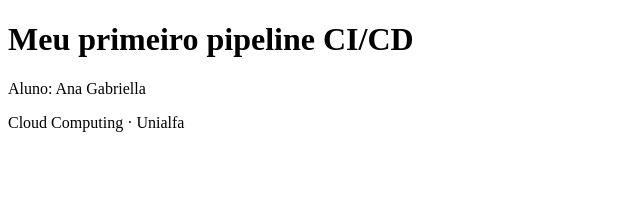
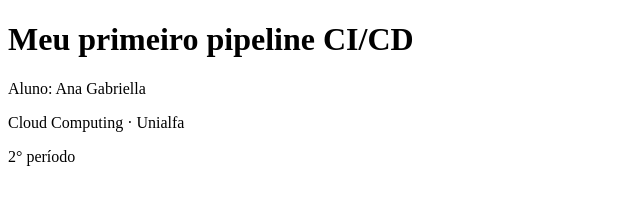
Before and after one commit to gabbiesayuri-dev/lab-ci, a website: page index.html in a window 1280 px wide. Shown: the full height of the page, 0-640 px from the left. Drawn offline with Linux system fonts and the light colour scheme.

```diff
--- a/index.html
+++ b/index.html
@@ -8,5 +8,6 @@
   <h1>Meu primeiro pipeline CI/CD</h1>
   <p>Aluno: Ana Gabriella</p>
   <p>Cloud Computing · Unialfa</p>
+  <p>2° período</p>
 </body>
 </html>
```
